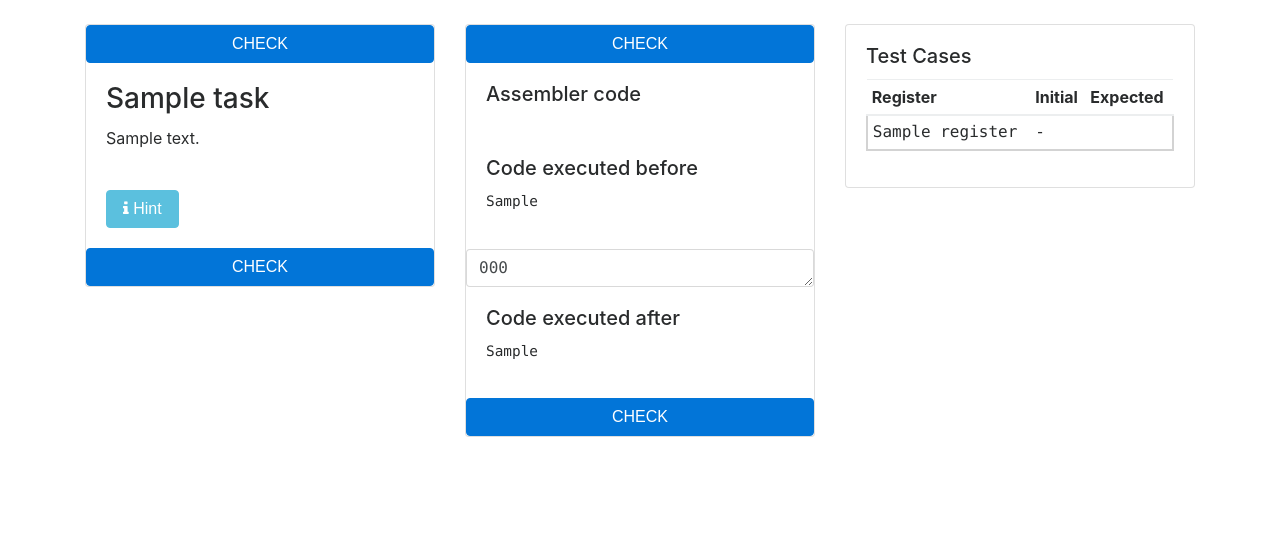
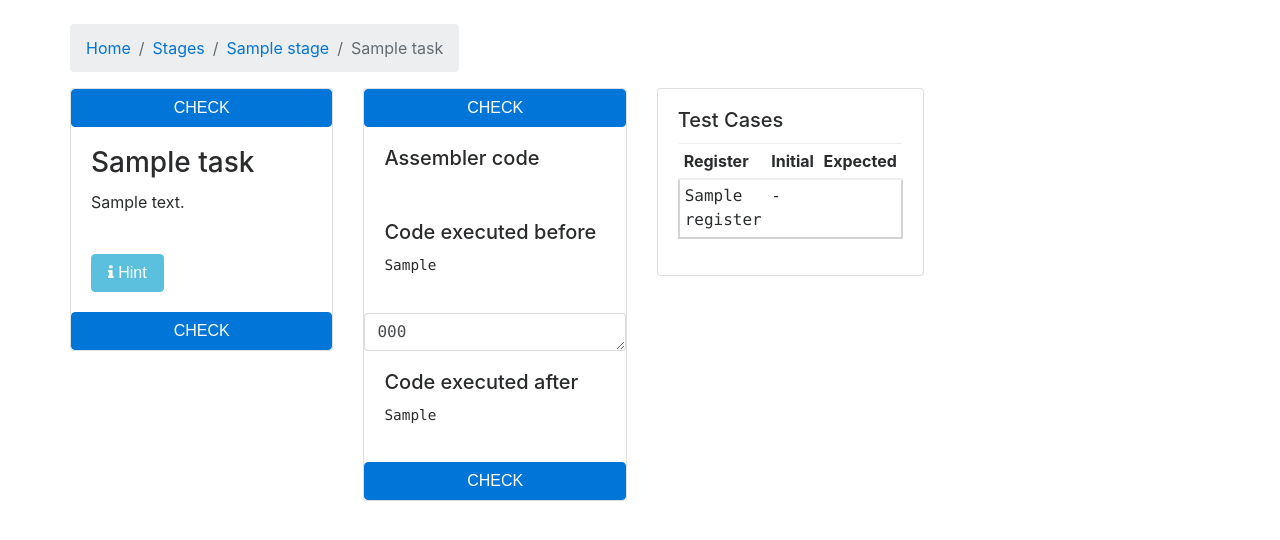
Before and after one commit to 6E006B/assembler_game, a Django app: template assembler_game/assembler_execution/templates/task_cards.html in a window 1280 px wide. Shown: the part 56-596 px from the top of the page. Run offline with Django 3.2, Linux system fonts and the light colour scheme; the template is opened without the code that fills it: most values are stand-ins (such as "Sample title", 1, 10 or a date in 2020); some libraries are stand-ins or nearby versions.

Commit message:
introduce breadcrumbs

```diff
--- a/assembler_game/assembler_execution/templates/task_cards.html
+++ b/assembler_game/assembler_execution/templates/task_cards.html
@@ -2,8 +2,15 @@
 
 {% load execution_extras %}
 
+{% block breadcrumb %}
+    <a class="breadcrumb-item" href="{% url 'stages' %}">Home</a>
+    <a class="breadcrumb-item" href="{% url 'stages' %}">Stages</a>
+    <a class="breadcrumb-item" href="{% url 'stage' name=task.stage.name %}">{{ task.stage.name }}</a>
+    <span class="breadcrumb-item active">{{ task.title }}</span>
+{% endblock %}
+
 {% block content %}
-
+<div class="row">
 {% if task %}
     <form method="POST">{% csrf_token %}
     {% if error %}
@@ -134,6 +141,7 @@
     {% else %}
     <p>No task</p>
 {% endif %}
+</div>
 
 <script src="http://www.jacklmoore.com/js/autosize.min.js"></script>
 <script>
--- a/assembler_game/quiz/templates/base.html
+++ b/assembler_game/quiz/templates/base.html
@@ -51,6 +51,12 @@
 
     <div class="container">
 
+        <div class="row">
+            <nav class="breadcrumb">
+{% block breadcrumb %}
+{% endblock %}
+            </nav>
+        </div>
 {% block content %}
 {% endblock %}
 
```
Also changed, not shown: assembler_game/assembler_execution/templates/levels.html (+8 -0 lines), assembler_game/assembler_execution/templates/stages.html (+7 -0 lines).
